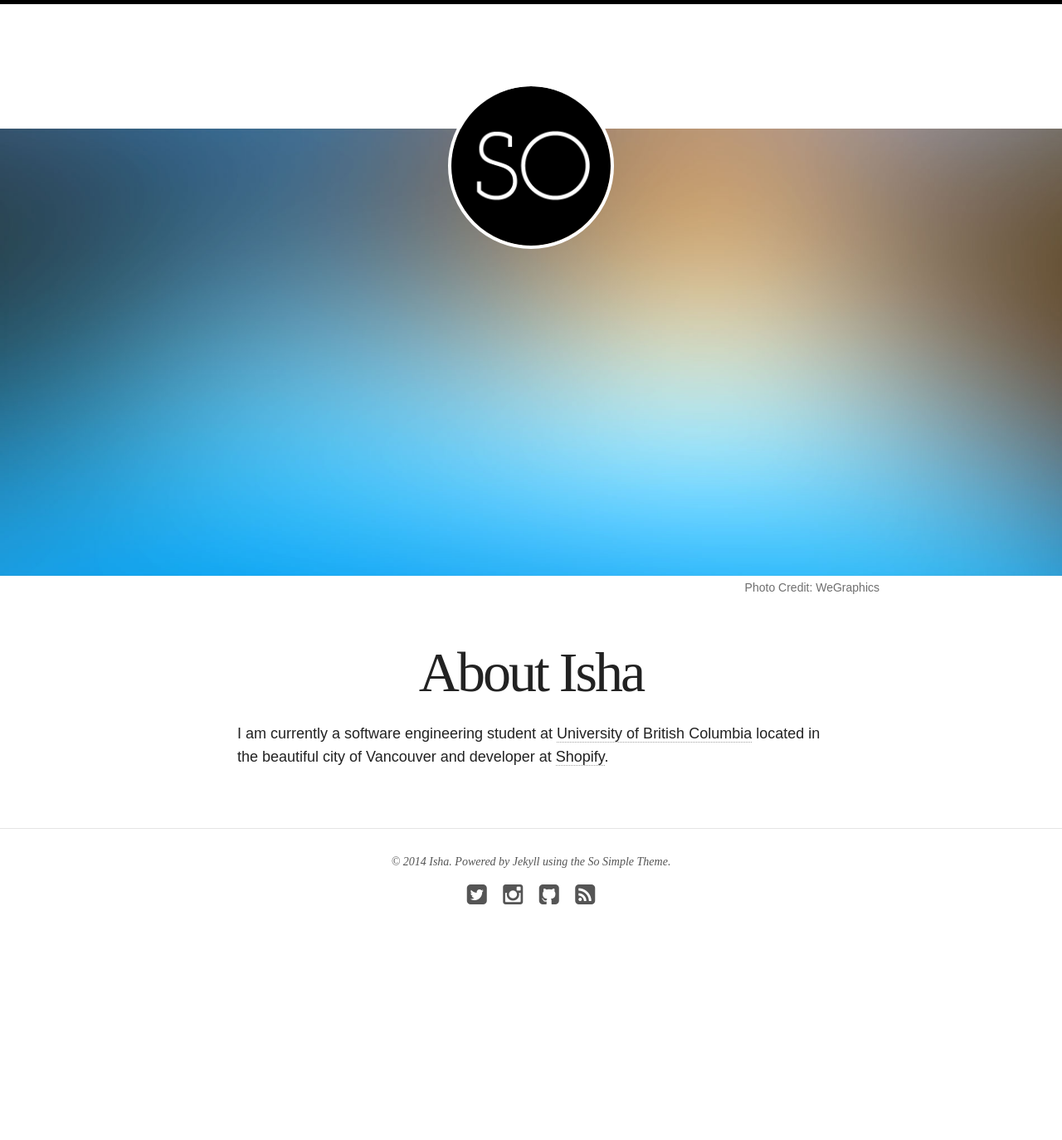
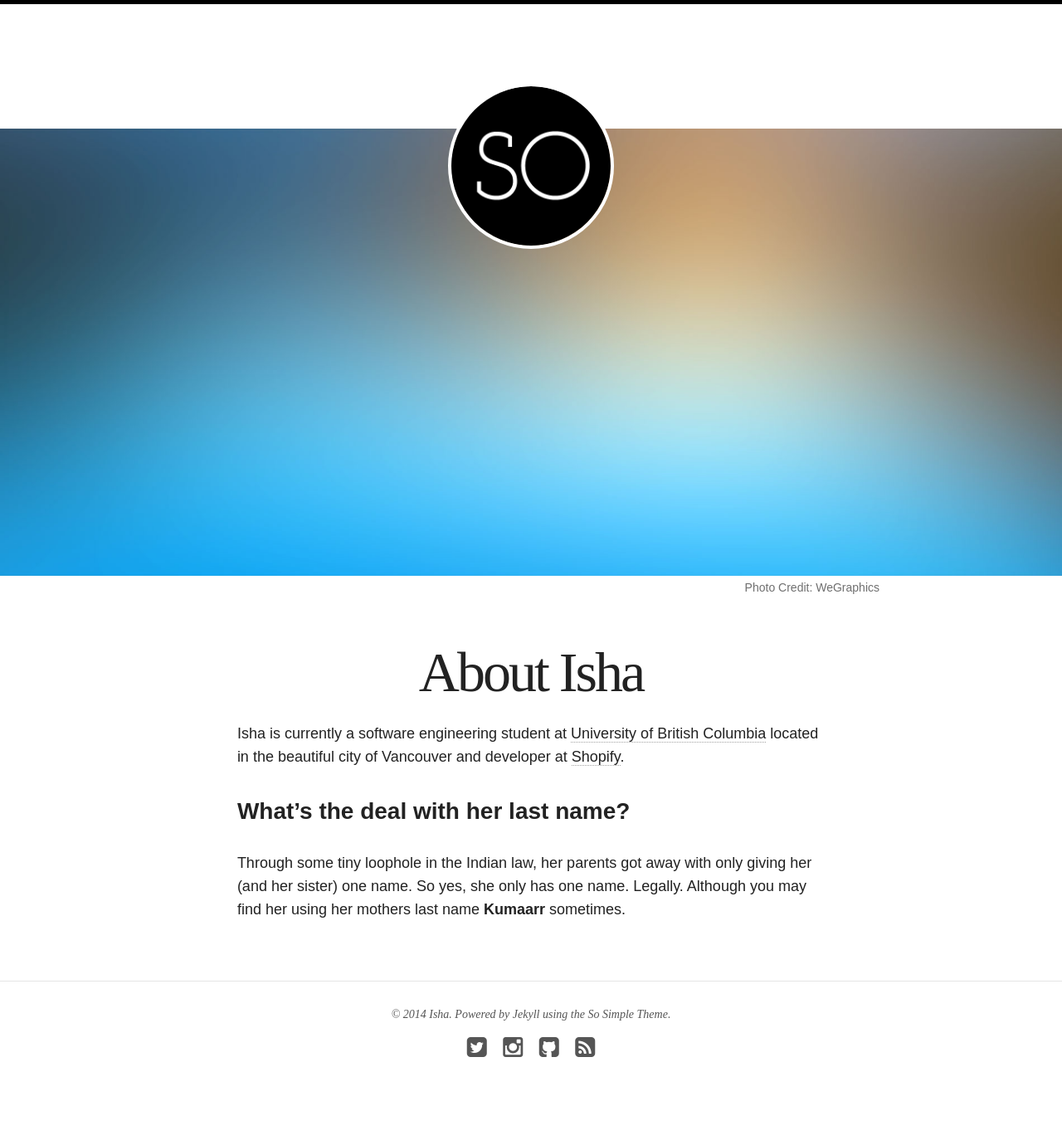
Before and after one commit to Primewalker/isha.github.io, a Jekyll site: the page built from about/index.md, in a window 1280 px wide. Shown: the whole page at 83% size. Built offline with Jekyll 4.4.1, drawn with Linux system fonts in a browser that asks for light colours; nearby versions of some CDN libraries; before the commit the page ends 1190 px from its top, so only the background shows below that.

Commit message:
Add section in about me regarding last name

```diff
--- a/about/index.md
+++ b/about/index.md
@@ -9,4 +9,9 @@ image:
   creditlink: http://wegraphics.net/downloads/free-ultimate-blurred-background-pack/
 ---
 
-I am currently a software engineering student at [University of British Columbia](http://www.ubc.ca/) located in the beautiful city of Vancouver and developer at [Shopify](http://www.shopify.com/).
+Isha is currently a software engineering student at [University of British Columbia](http://www.ubc.ca/) located in the beautiful city of Vancouver and developer at [Shopify](http://www.shopify.com/).
+
+
+### What's the deal with her last name?
+
+Through some tiny loophole in the Indian law, her parents got away with only giving her (and her sister) one name. So yes, she only has one name. Legally. Although you may find her using her mothers last name __Kumaarr__ sometimes.
```
